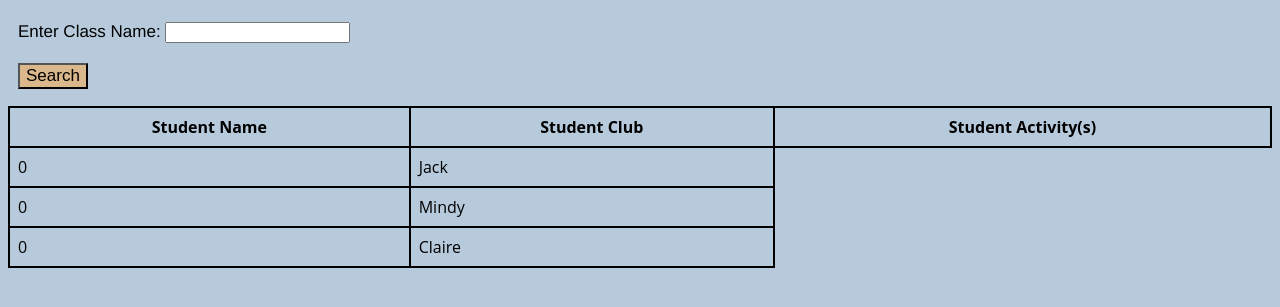
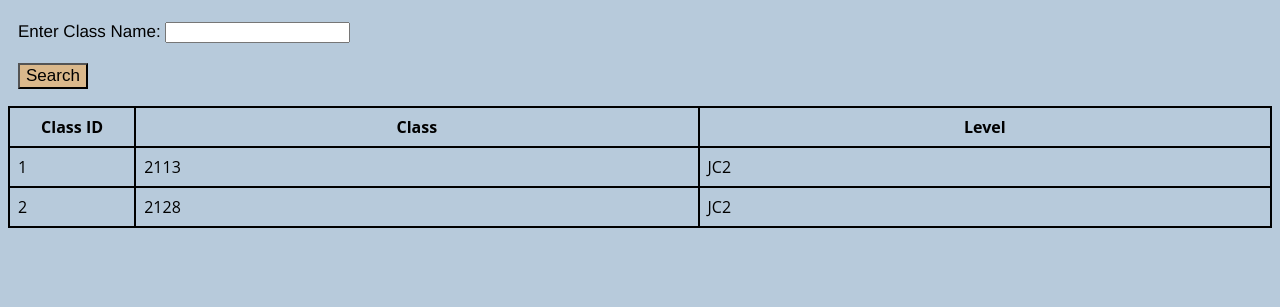
Before and after one commit to fallendynasty/Restia_capstone-project, a Flask app: page /view/class in a window 1280 px wide. Shown: the part 67-374 px from the top of the page. Run offline with Flask 2, Linux system fonts and the light colour scheme; data comes from the database, SQL or seed files in the repository.

Commit message:
added view_records into table for view class and view student

```diff
--- a/templates/index.html
+++ b/templates/index.html
@@ -21,12 +21,14 @@
                     <li><a href="{{url_for('view', form='activity')}}">View Activity</a></li>
                     <li><a href="{{url_for('view', form='class')}}">View Class</li>
                 </ul>
+                <!--
                 <li><a href="">Edit</a>
                 <ul>
                     <li><a href="{{url_for('edit', form='student-club_membership')}}">Edit Membership</a></li>
                     <li><a href="{{url_for('edit', form='student-activity_participation')}}">Edit Participation</a></li>
                 </ul>
                 </li>
+                -->
                 <li><a href="">Profile</a></li>
                 <div class="right_sign">
                     <li ><a href="">Sign In</a></li>
--- a/templates/view_class.html
+++ b/templates/view_class.html
@@ -17,16 +17,19 @@
 
         <table style="padding-left:10px; border-collapse: collapse; width: 100%;">
             <tr>
-                <th style="padding:8px; border: 2px solid black;">Student Name</th>
-                <th style="padding:8px; border: 2px solid black;">Student Club</th>
-                <th style="padding:8px; border: 2px solid black;">Student Activity(s)</th>
+                <th style="width:10%; padding:8px; border: 2px solid black;">Class ID</th>
+                <th style="padding:8px; border: 2px solid black;">Class</th>
+                <th style="padding:8px; border: 2px solid black;">Level</th>
             </tr>
 
-            {% for name in ['Jack','Mindy','Claire']%}
+            {% for student in view_records:%}
             <tr>
-                <td style="padding:8px; border:2px solid black;">0</td>
-                <td style="padding:8px; border:2px solid black;">{{name}}</td>
+                <td style="width:10%; padding:8px; border:2px solid black;">{{student[0]}}</td>
+                <td style="padding:8px; border:2px solid black;">{{student[1]}}</td>
+                <td style="padding:8px; border:2px solid black;">{{student[2]}}</td>
+
             </tr>
+
             {%endfor%}
         </table>
 
```
Also changed, not shown: templates/view_club.html (+7 -3 lines), templates/view_student.html (+8 -3 lines), WIP/edit_student-activity_participation.html (renamed from templates/edit_student-activity_participation.html), WIP/edit_student-club_membership.html (renamed from templates/edit_student-club_membership.html), main.py (line endings or trailing spaces).
